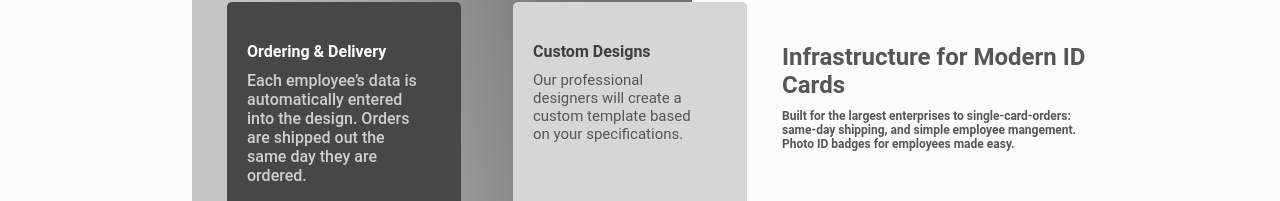
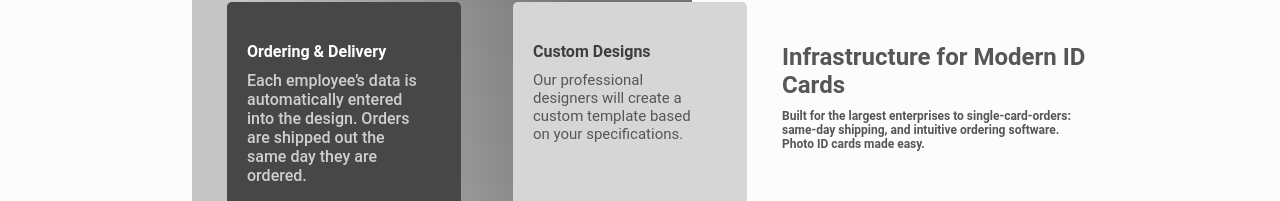
Before and after one commit to spenclark/instant-card, a React (Create React App) app in the folder app/: page / in a window 1280 px wide. Shown: the part 1432-1633 px from the top of the page. Built offline with nearby package versions, Linux system fonts and the light colour scheme.

Commit message:
added table to read me

```diff
--- a/app/src/Components/ContactView/Contact.jsx
+++ b/app/src/Components/ContactView/Contact.jsx
@@ -131,6 +131,7 @@ export default function ContactView() {
                         <Grid container xs={12} style={{display: "flex", margin: "auto", justifyContent: "space-apart",  marginTop: "2%", width: "80%"}}>
                             {CardArr.map((e) => (
                                     <Grid item sm={12} md={4} className={classes.cardParent}>
+                                        <a href={e.linkTo} style={{textDecoration: "none"}}>
                                             <div className={classes.card}>
                                                 <div className={classes.icon}>
                                                     {e.icon}
@@ -145,7 +146,9 @@ export default function ContactView() {
                                                     {e.callToAction}
                                                 </div>
                                             </div>
+                                        </a>
                                     </Grid>
+
                             ))}
                         </Grid>
                 </div>
--- a/app/src/Components/Landing/InfoBar.jsx
+++ b/app/src/Components/Landing/InfoBar.jsx
@@ -186,11 +186,8 @@ function InfoBar() {
                 </div>
 
             <div className={classes.companyBox}>
-
                 <div style={{color: "#565656", fontSize: "24px", fontWeight: "600",}}>Infrastructure for Modern ID Cards</div>
-
-
-                <div style={{color: "#565656", fontSize: "12px", fontWeight: "600", paddingTop: "10px"}}> Built for the largest enterprises to single-card-orders: same-day shipping, and simple employee mangement. Photo ID badges for employees made easy.</div>
+                <div style={{color: "#565656", fontSize: "12px", fontWeight: "600", paddingTop: "10px"}}> Built for the largest enterprises to single-card-orders: same-day shipping, and intuitive ordering software. Photo ID cards made easy.</div>
 
             </div>
         </div>
--- /dev/null
+++ b/app/src/Components/Onboarding/Login.jsx
@@ -0,0 +1 @@
+// Its generally not convention to store form data in Redux bc it _often_ isnt persistent. In this case its mostly just to demonstrate a
```
Also changed, not shown: app/src/Components/ContactView/ContactForm.jsx (+7 -0 lines), app/src/Components/Onboarding/SignUp.jsx (added), 1 other file (tests, documents, lock files or other folders). Lines whose indentation alone changed are shown as unchanged.
